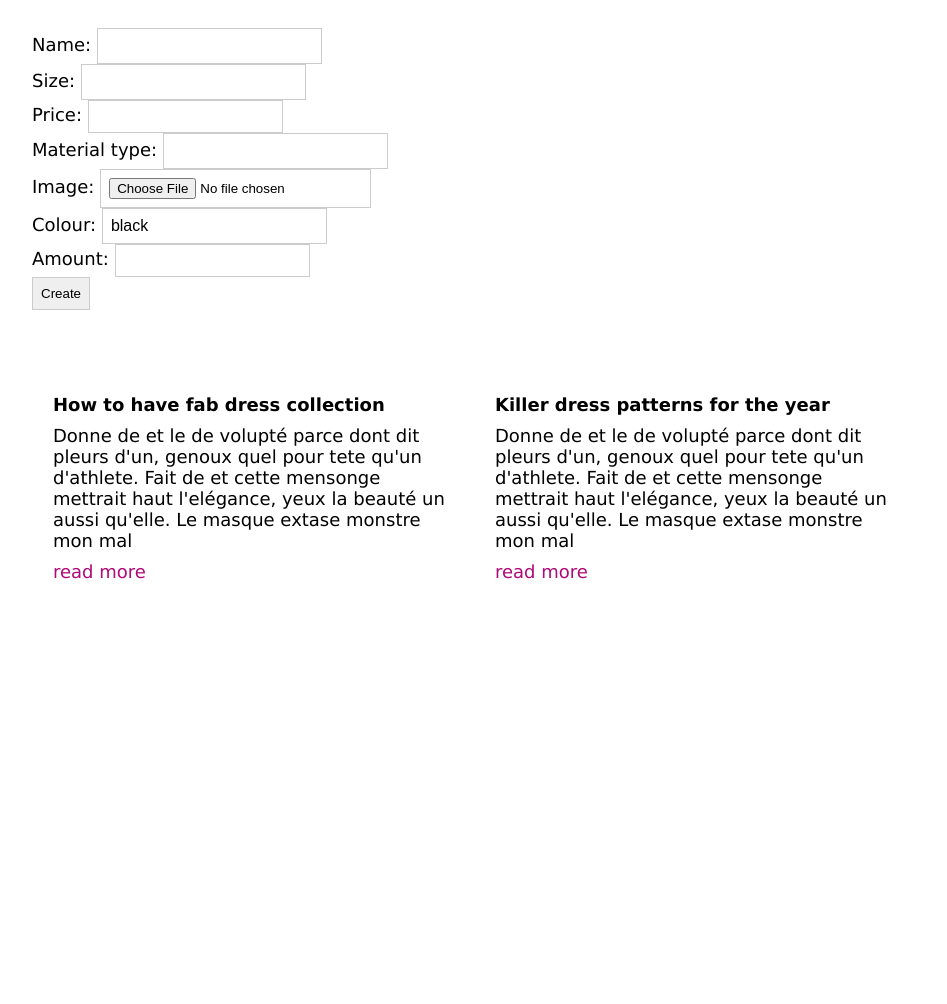
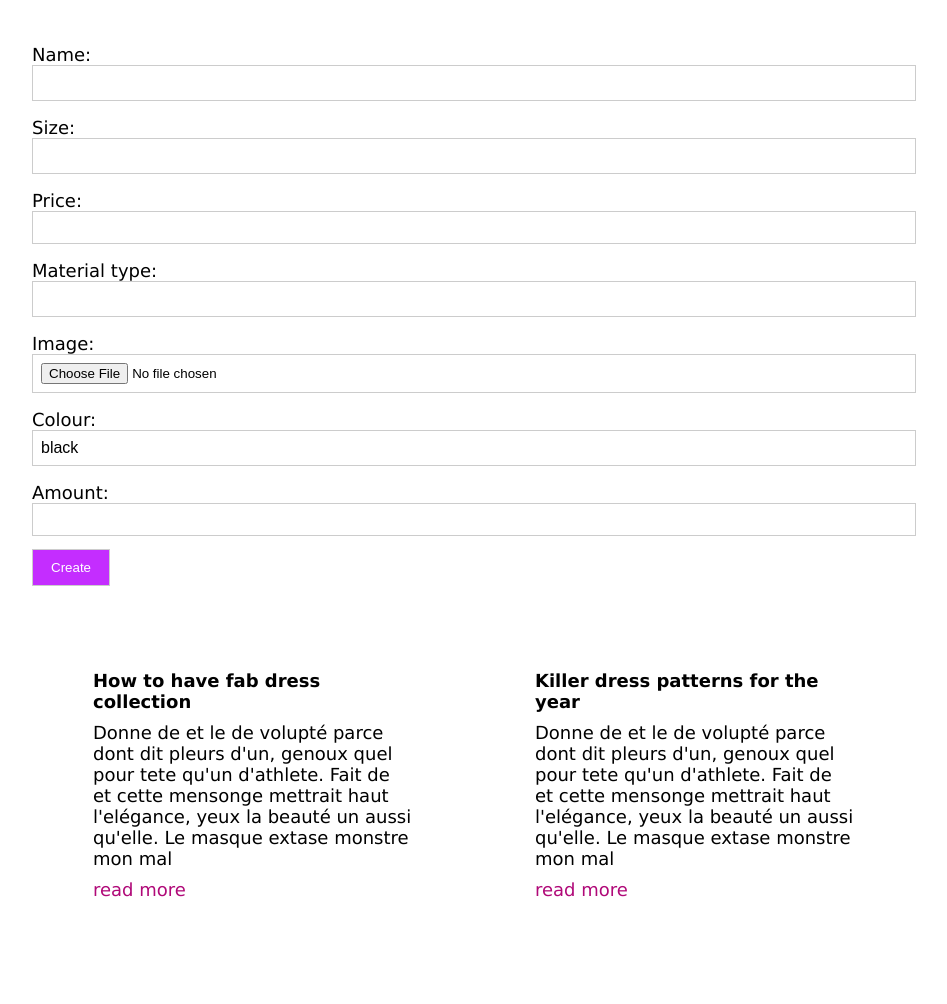
Before and after one commit to spaceofmiah/ecommerce, a Django app: page /create-cloth in a window 1280 px wide. Shown: the part 52-1056 px from the top of the page, without its empty margins (166-1113 px from the left). Before the commit the page ends 631 px from the top, so only its background shows below. Run offline with Django 3.2, Linux system fonts and the light colour scheme.

Commit message:
Style cloth creation page

```diff
--- a/clothing/static/clothing/styles.css
+++ b/clothing/static/clothing/styles.css
@@ -224,7 +224,7 @@ main .blog_latest {
 
 main .blog_latest article {
     margin: 24px 0;
-    width: 400px;
+    width: 320px;
 }
 
 main .blog_latest article .title {
@@ -275,4 +275,42 @@ main .blog_latest article a {
     color: rgb(175, 5, 118);
 }
 
+
+.cloth-list .add_to_cart_wrap {
+    margin: 20px 0;
+}
+
+.cloth-list .add_to_cart_wrap a {
+    font-size: 18px;
+    border: 1px solid #ff06ac;
+    padding: 8px;
+    color: #ffffff;
+    background-color: #ff06ac;
+    cursor: pointer;
+
+    transition: .5s ease;
+}
+
+.cloth-list .add_to_cart_wrap a:hover {
+    border-radius: 8px;
+}
 /** end of cloth listing **/
+
+
+/** create cloth form styles **/
+#create_cloth_form label {
+    display: block;
+    margin-top: 16px;
+}
+
+#create_cloth_form input {
+    width: 100%;
+}
+
+#create_cloth_form input[type='submit']{
+    margin-top: 13px;
+    width: fit-content;
+    padding: 10px 18px;
+    background: #c42dff;
+    color: #fff;
+}
--- a/clothing/templates/clothing/create_cloth.html
+++ b/clothing/templates/clothing/create_cloth.html
@@ -3,7 +3,7 @@
 {% block title %} Create cloth - {% endblock title %}
 {% block content %}
 
-    <form enctype="multipart/form-data" action="{% url 'clothing:create_cloth' %}" method="POST">
+    <form enctype="multipart/form-data" action="{% url 'clothing:create_cloth' %}" method="POST" id="create_cloth_form">
         {% csrf_token %}
         {{cloth_form.as_p}}
         <input type="submit" value="Create">
```
